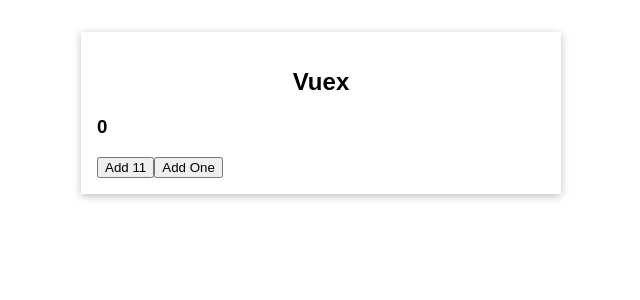
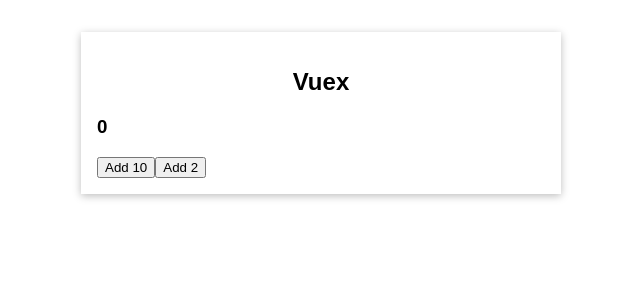
Before and after one commit to shoaibalirts/VUEX-State-Management-Globally, a Vue app: page / in a window 1280 px wide. Shown: the top 300 px of the page, without its empty margins (319-959 px from the left). Built offline with nearby package versions, Linux system fonts and the light colour scheme.

Commit message:
added payload data to commit a change in state

```diff
--- a/src/App.vue
+++ b/src/App.vue
@@ -1,7 +1,7 @@
 <template>
   <base-container title="Vuex">
     <the-counter></the-counter>
-    <button @click="addOne">Add 11</button>
+    <button @click="addOne">Add 10</button>
     <change-counter></change-counter>
   </base-container>
 </template>
@@ -19,7 +19,7 @@
   },
   methods: {
     addOne() {
-      this.$store.commit('increment');
+      this.$store.commit('increase', { value: 10 });
     },
   },
 };
--- a/src/components/ChangeCounter.vue
+++ b/src/components/ChangeCounter.vue
@@ -1,11 +1,11 @@
 <template>
-  <button @click="addOne">Add One</button>
+  <button @click="addOne">Add 2</button>
 </template>
 <script>
 export default {
   methods: {
     addOne() {
-      this.$store.commit('increment');
+      this.$store.commit('increase', { value: 2 });
     },
   },
 };
--- a/src/main.js
+++ b/src/main.js
@@ -11,6 +11,9 @@
     increment(state) {
       state.counter = state.counter + 2;
     },
+    increase(state, payload) {
+      state.counter = state.counter + payload.value;
+    },
   },
 });
 const app = createApp(App);
```
